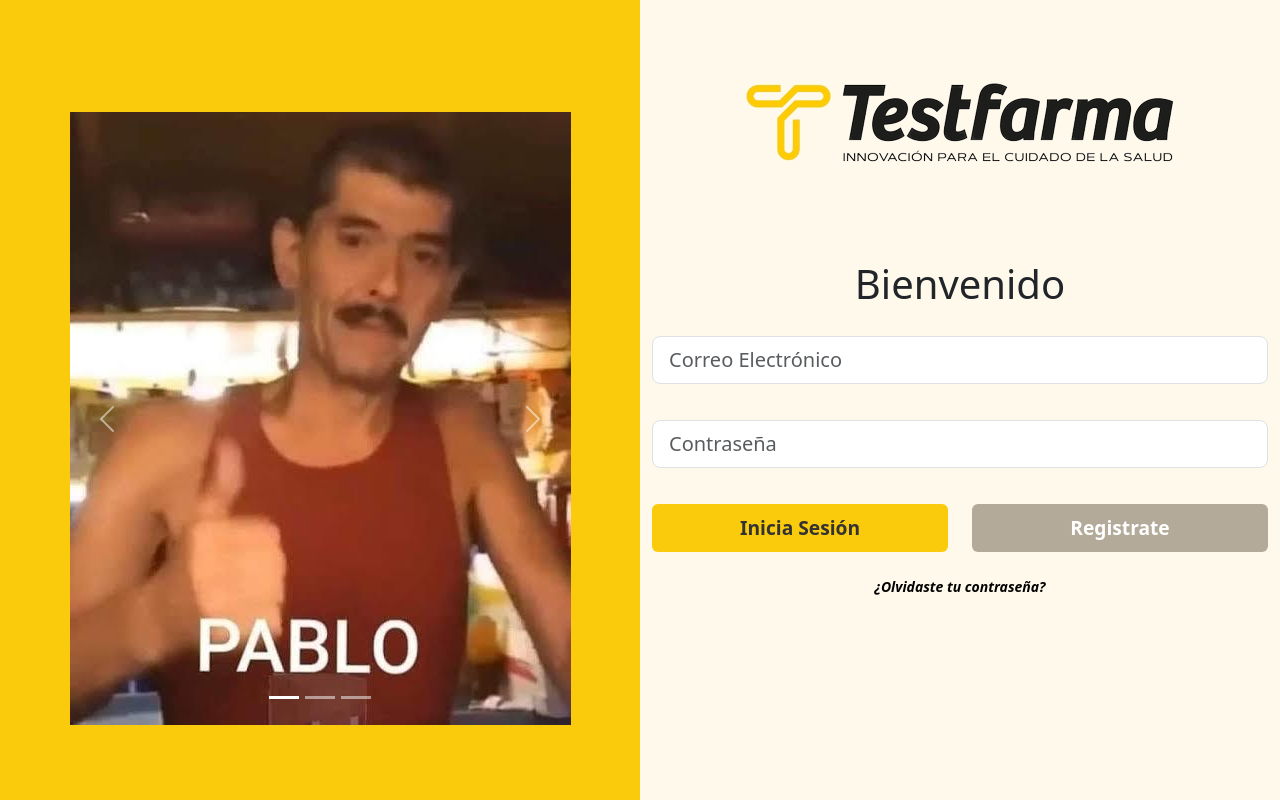
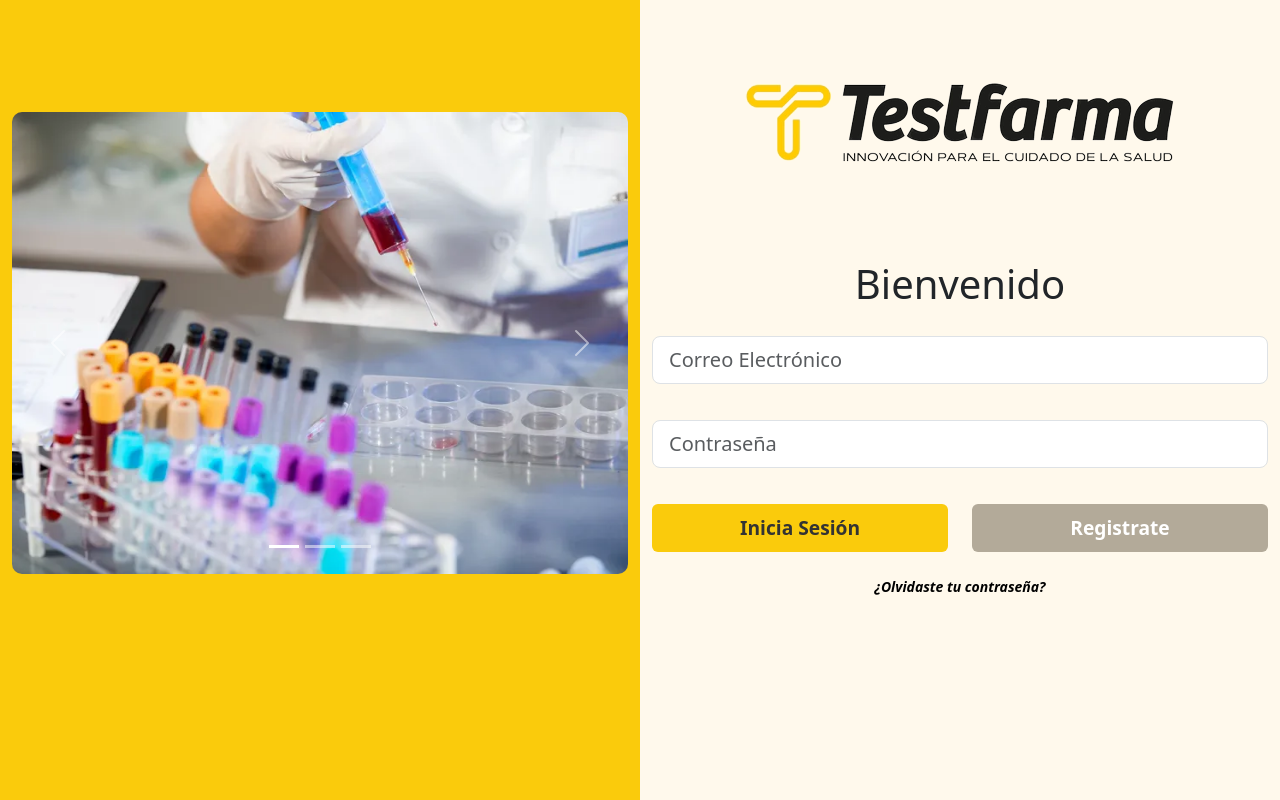
Before and after one commit to jorgergo/testfarma_webapp, a Django app: page /login in a window 1280 px wide. Run offline with Django 4.2, Linux system fonts and the light colour scheme; some libraries are stand-ins or nearby versions.

Commit message:
Login Updated

```diff
--- a/login/static/styles/login.css
+++ b/login/static/styles/login.css
@@ -22,7 +22,7 @@
 }
 
 .login-img {
-  border-radius: 10%;
+  border-radius: 10px;
 }
 
 .welcome-title {
--- a/login/templates/login/login.html
+++ b/login/templates/login/login.html
@@ -28,13 +28,13 @@
             </div>
             <div class="carousel-inner">
               <div class="carousel-item active">
-                <img src="{% static 'assets/images/pablo.jpeg' %}" class="d-block w-100" alt="...">
+                <img src="{% static 'assets/images/tf1.webp' %}" class="login-img d-block w-100" alt="...">
               </div>
               <div class="carousel-item">
-                <img src="{% static 'assets/images/pablo2.webp' %}" class="d-block w-100" alt="...">
+                <img src="{% static 'assets/images/tf2.webp' %}" class="login-img d-block w-100" alt="...">
               </div>
               <div class="carousel-item">
-                <img src="{% static 'assets/images/pablo3.webp' %}" class="d-block w-100" alt="...">
+                <img src="{% static 'assets/images/tf3.webp' %}" class="login-img d-block w-100" alt="...">
               </div>
             </div>
             <button class="carousel-control-prev" type="button" data-bs-target="#carouselExampleIndicators" data-bs-slide="prev">
```
Also changed, not shown: login/static/assets/images/tf1.webp (added), login/static/assets/images/tf2.webp (added), login/static/assets/images/tf3.webp (added).
